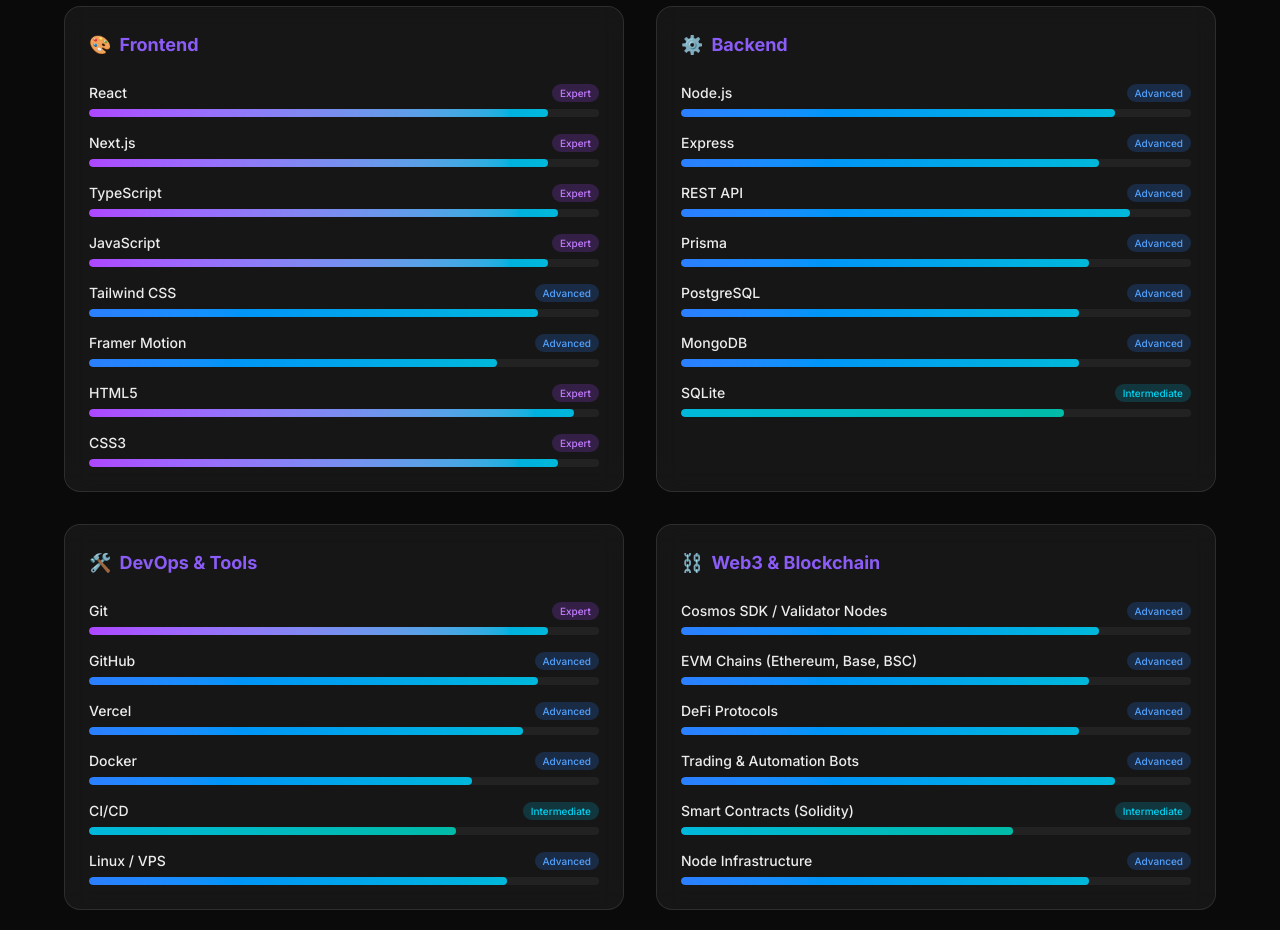
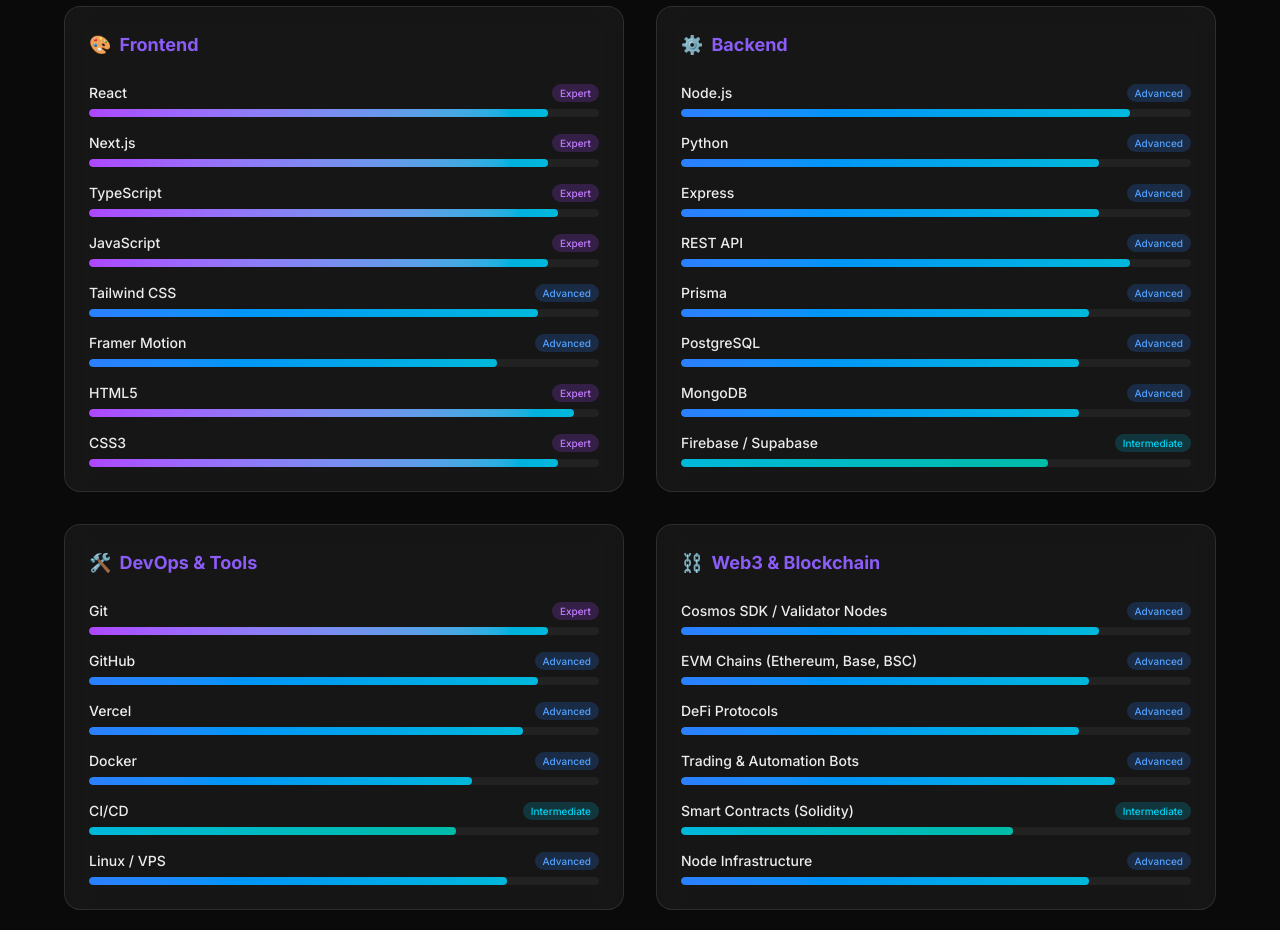
Before and after one commit to achmadwirra/achmadwirra.github.io, a Next.js app: page / in a window 1280 px wide. Shown: the part 4220-5150 px from the top of the page. Built offline with nearby package versions, Linux system fonts and the light colour scheme.

Commit message:
feat: add Python, Firebase/Supabase to skills

```diff
--- a/src/components/Skills.tsx
+++ b/src/components/Skills.tsx
@@ -44,13 +44,14 @@
     title: "Backend",
     emoji: "⚙️",
     skills: [
-      { name: "Node.js", level: 85, label: "Advanced" },
+      { name: "Node.js", level: 88, label: "Advanced" },
+      { name: "Python", level: 82, label: "Advanced" },
       { name: "Express", level: 82, label: "Advanced" },
       { name: "REST API", level: 88, label: "Advanced" },
       { name: "Prisma", level: 80, label: "Advanced" },
       { name: "PostgreSQL", level: 78, label: "Advanced" },
       { name: "MongoDB", level: 78, label: "Advanced" },
-      { name: "SQLite", level: 75, label: "Intermediate" },
+      { name: "Firebase / Supabase", level: 72, label: "Intermediate" },
     ],
   },
   {
```
